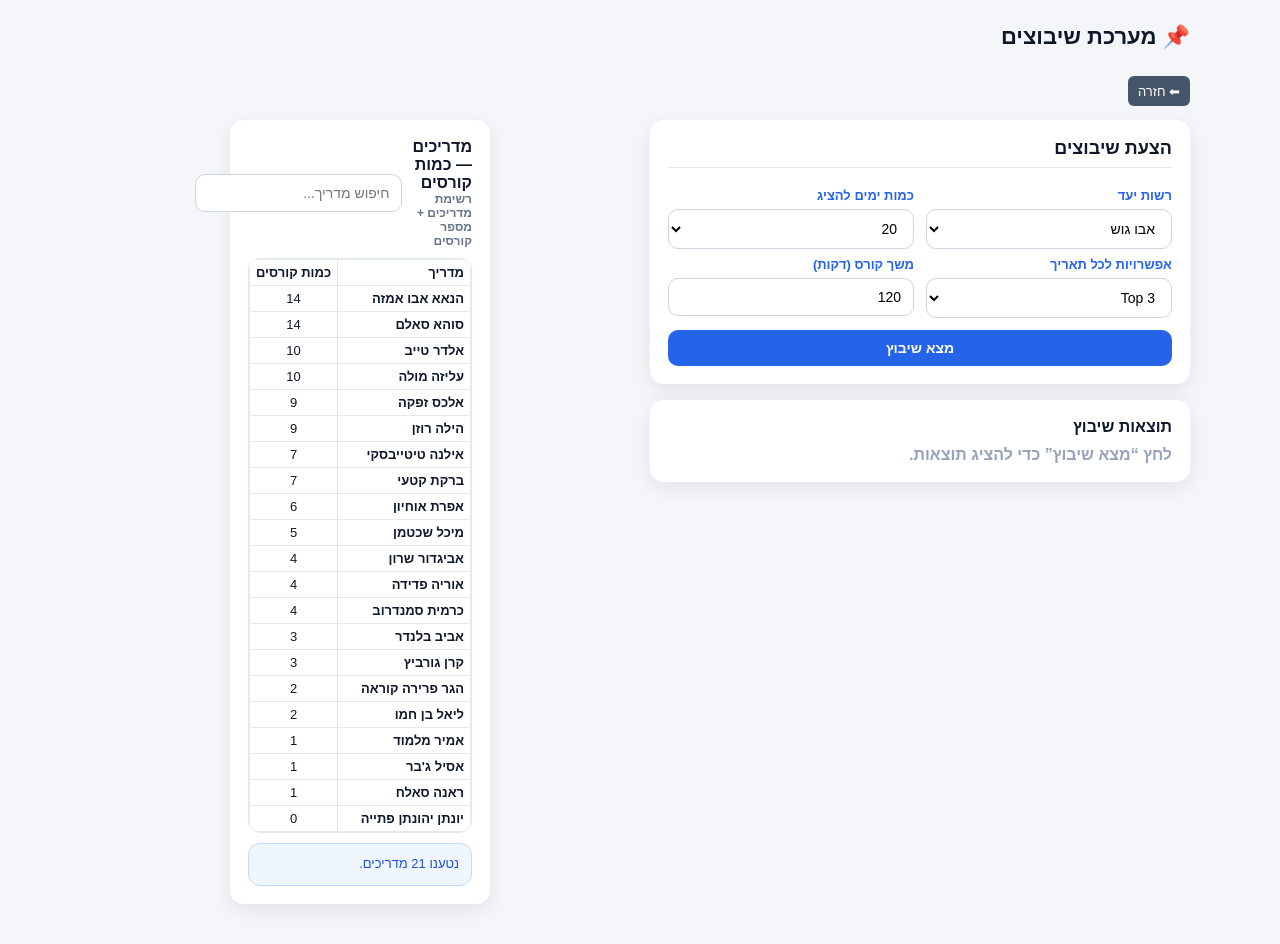
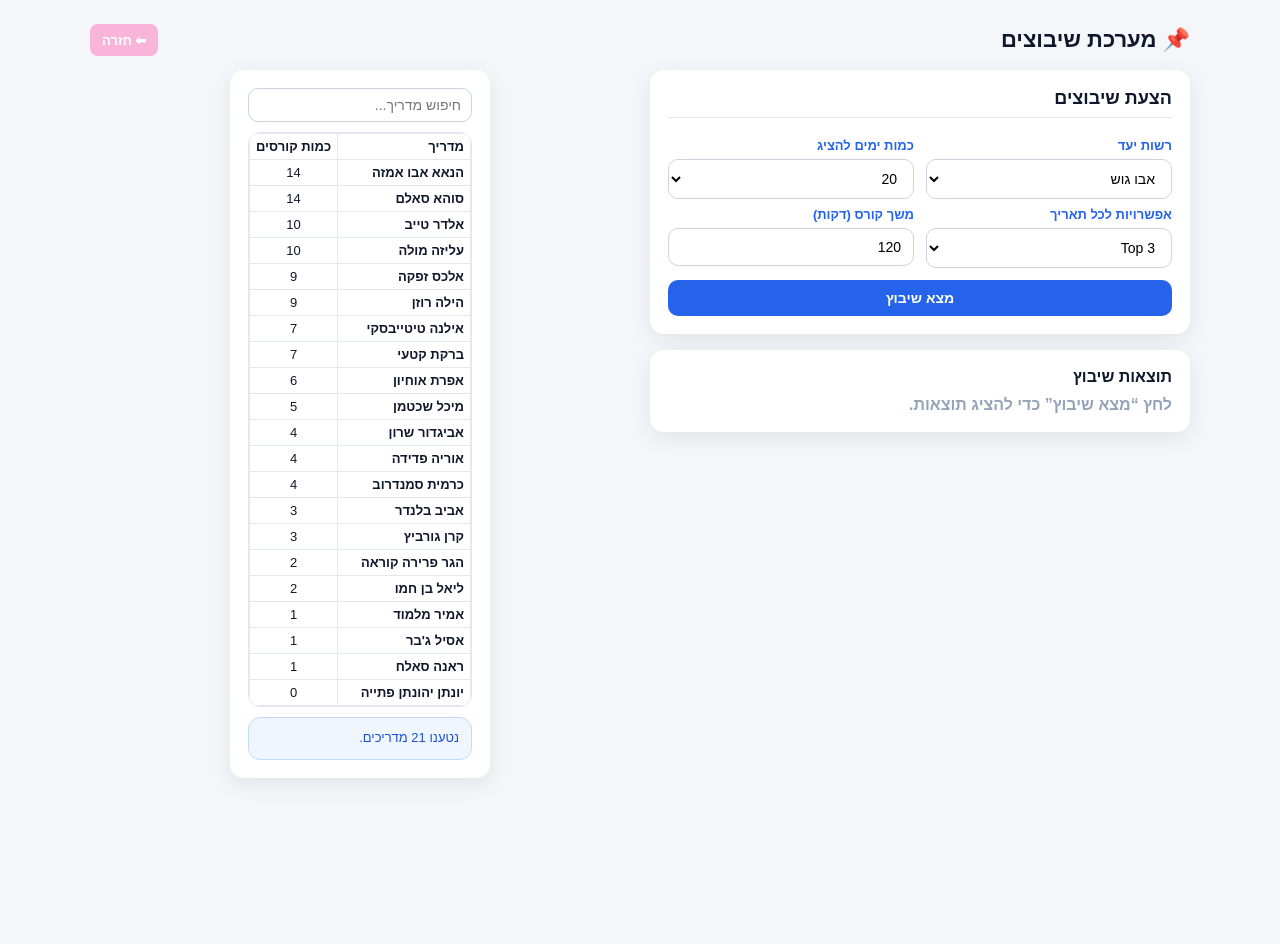
Before and after one commit to Taasiyeda2026/DASH, a plain HTML site: page schedulingsystem.html in a window 1280 px wide. After the commit the page ends 822 px from the top, so only its background shows below. Drawn offline with Linux system fonts and the light colour scheme.

Commit message:
Refine scheduling page header, search, and back button UI

```diff
--- a/schedulingsystem.html
+++ b/schedulingsystem.html
@@ -20,7 +20,14 @@
     margin:0 auto;
     padding:0 10px 20px;
   }
-  h1{margin:0 0 14px 0;font-size:22px}
+  h1{margin:0;font-size:22px}
+  .header-row{
+    display:flex;
+    align-items:center;
+    justify-content:space-between;
+    gap:10px;
+    margin-bottom:14px;
+  }
   .scheduling-page .grid{
     display:grid;
     grid-template-columns:1fr;
@@ -144,24 +151,29 @@
     display:flex;align-items:center;justify-content:space-between;gap:10px;margin-bottom:10px;
   }
   .search{
-    width:280px;
+    width:230px;
     max-width:100%;
+    height:34px;
+    padding:5px 10px;
+    font-size:14px;
   }
   .back-dashboard-btn{
-    background:#475569;
+    background:#f8b4d9;
     color:#fff;
     border:none;
     width:auto;
     display:inline-flex;
     align-items:center;
     justify-content:center;
-    padding:4px 10px;
-    height:30px;
-    border-radius:6px;
+    padding:6px 12px;
+    height:32px;
+    border-radius:8px;
     font-size:13px;
-    font-weight:400;
+    font-weight:700;
     cursor:pointer;
+    margin-top:0;
   }
+  .back-dashboard-btn:hover{ opacity:.9; background:#f8b4d9; }
 
   @media (min-width:1000px){
     .scheduling-page .grid{
@@ -237,8 +249,8 @@
 
 <body>
   <div class="page-shell scheduling-page">
+  <div class="header-row">
   <h1>📌 מערכת שיבוצים </h1>
-  <div style="margin-bottom:14px;">
     <button class="back-dashboard-btn" onclick="goBackToDashboard()">
       ⬅ חזרה
     </button>
@@ -303,10 +315,6 @@
       <div class="courses-wrapper">
         <div class="card">
         <div class="topbar">
-          <div>
-            <div style="font-weight:900;">מדריכים — כמות קורסים</div>
-            <div class="small">רשימת מדריכים + מספר קורסים </div>
-          </div>
           <input class="search" id="coursesSearch" placeholder="חיפוש מדריך..." oninput="renderCoursesTableFromLast()"/>
         </div>
 
```
